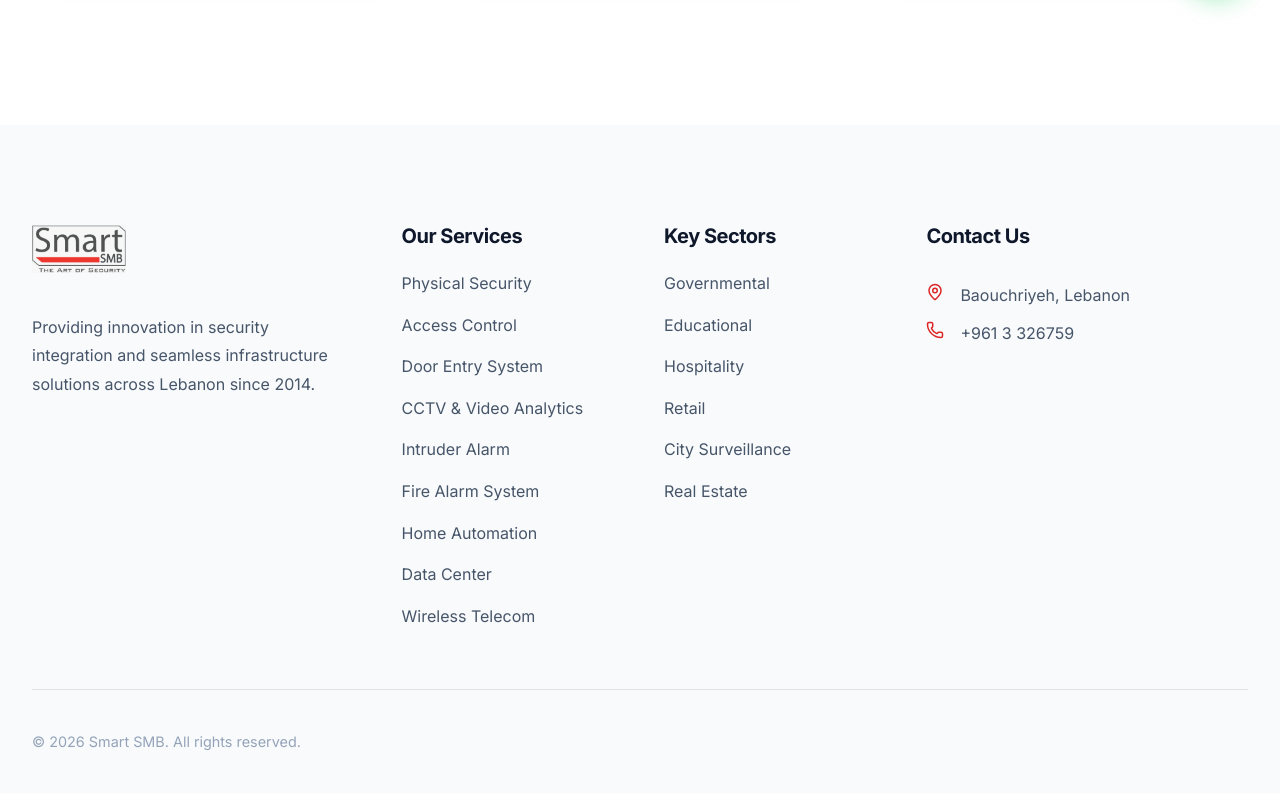
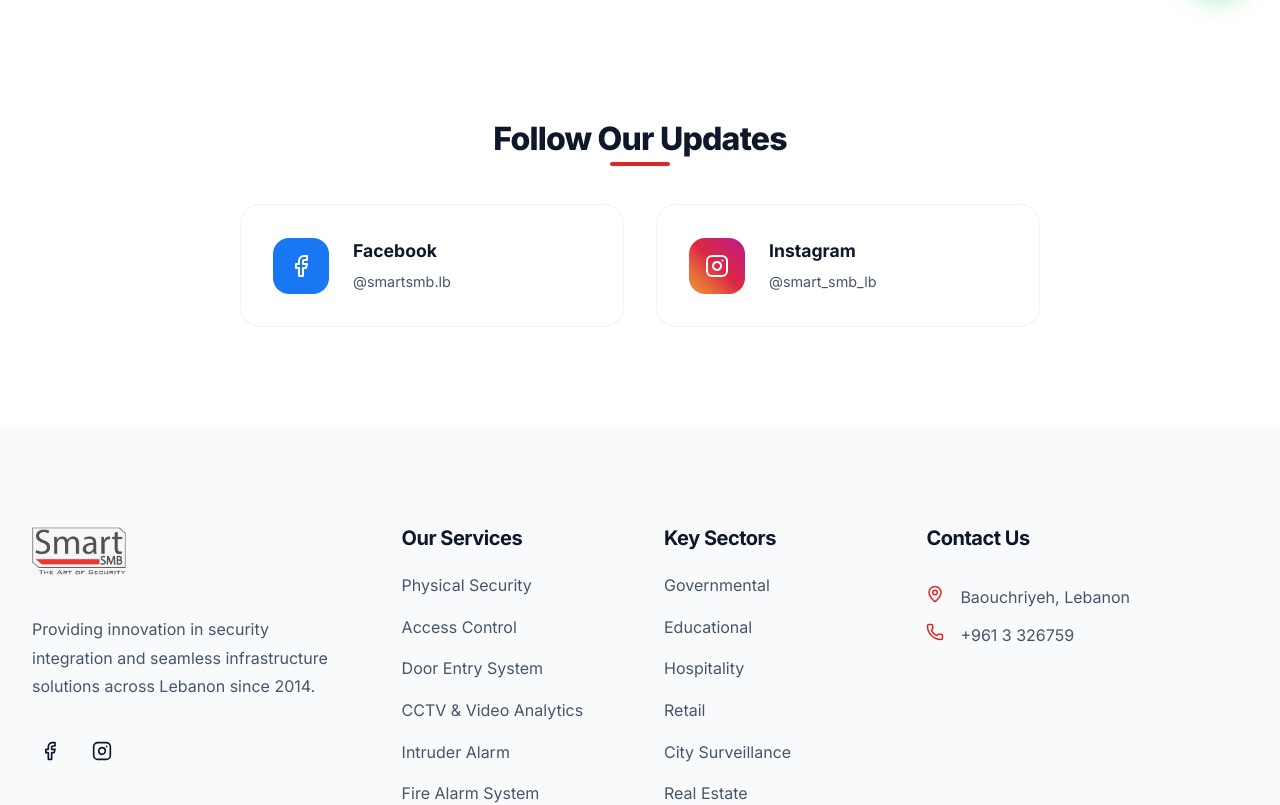
Before and after one commit to Go-Prime-AI/smart-smb, a React (Vite) app: page /contact in a window 1280 px wide. Shown: the part 780-1585 px from the top of the page. Built offline with nearby package versions, Linux system fonts and the light colour scheme.

Commit message:
feat: Add social media links to the footer and a dedicated social media section to the contact page.

```diff
--- a/src/components/layout/Footer.css
+++ b/src/components/layout/Footer.css
@@ -22,20 +22,27 @@
     margin-bottom: 2rem;
 }
 
-.social-links {
+.footer-social {
     display: flex;
-    gap: 1.5rem;
+    gap: 1rem;
 }
 
-.social-links a {
-    color: var(--text-primary);
-    opacity: 0.6;
+.social-link {
+    display: flex;
+    align-items: center;
+    justify-content: center;
+    width: 36px;
+    height: 36px;
+    border-radius: 50%;
+    background: rgba(var(--brand-primary-rgb), 0.1);
+    color: var(--brand-primary);
     transition: var(--transition-smooth);
 }
 
-.social-links a:hover {
-    opacity: 1;
-    color: var(--brand-accent);
+.social-link:hover {
+    background: var(--brand-primary);
+    color: white;
+    transform: translateY(-3px);
 }
 
 .footer-nav h4,
--- a/src/components/layout/Footer.tsx
+++ b/src/components/layout/Footer.tsx
@@ -1,5 +1,5 @@
 import { Link } from 'react-router-dom';
-import { Phone, MapPin } from 'lucide-react';
+import { Phone, MapPin, Facebook, Instagram } from 'lucide-react';
 import './Footer.css';
 
 const Footer = () => {
@@ -11,6 +11,14 @@ const Footer = () => {
                     <div className="footer-brand">
                         <img src="/smart-smb-logo.jpeg" alt="Smart SMB Logo" className="footer-logo" />
                         <p>Providing innovation in security integration and seamless infrastructure solutions across Lebanon since 2014.</p>
+                        <div className="footer-social">
+                            <a href="https://www.facebook.com/smartsmb.lb/" target="_blank" rel="noopener noreferrer" className="social-link" aria-label="Facebook">
+                                <Facebook size={20} />
+                            </a>
+                            <a href="https://www.instagram.com/smart_smb_lb" target="_blank" rel="noopener noreferrer" className="social-link" aria-label="Instagram">
+                                <Instagram size={20} />
+                            </a>
+                        </div>
                     </div>
 
                     {/* Services */}
@@ -53,8 +61,6 @@ const Footer = () => {
                             <Phone size={18} className="contact-icon" />
                             <a href="tel:+9613326759" style={{ color: 'inherit', textDecoration: 'none' }}>+961 3 326759</a>
                         </div>
-
-
                     </div>
                 </div>
 
--- a/src/pages/Contact.css
+++ b/src/pages/Contact.css
@@ -112,3 +112,106 @@
         padding: 2.5rem 1.5rem;
     }
 }
+
+/* Social Media Section Styles */
+.contact-social-section {
+    margin-top: 6rem;
+    text-align: center;
+}
+
+.social-title {
+    font-size: 2rem;
+    font-weight: 800;
+    color: var(--brand-primary);
+    margin-bottom: 3rem;
+    position: relative;
+    display: inline-block;
+}
+
+.social-title::after {
+    content: '';
+    position: absolute;
+    bottom: -10px;
+    left: 50%;
+    transform: translateX(-50%);
+    width: 60px;
+    height: 4px;
+    background: var(--brand-accent);
+    border-radius: 2px;
+}
+
+.social-links-grid {
+    display: grid;
+    grid-template-columns: repeat(2, 1fr);
+    gap: 2rem;
+    max-width: 800px;
+    margin: 0 auto;
+}
+
+.social-card {
+    display: flex;
+    align-items: center;
+    gap: 1.5rem;
+    padding: 2rem;
+    background: #fff;
+    border-radius: 20px;
+    text-decoration: none;
+    border: 1px solid rgba(0, 0, 0, 0.05);
+    transition: all 0.3s ease;
+}
+
+.social-card:hover {
+    transform: translateY(-5px);
+    box-shadow: 0 15px 35px rgba(0, 0, 0, 0.06);
+    border-color: rgba(var(--brand-primary-rgb), 0.2);
+}
+
+.social-icon {
+    width: 56px;
+    height: 56px;
+    border-radius: 16px;
+    display: flex;
+    align-items: center;
+    justify-content: center;
+    color: white;
+    transition: transform 0.3s ease;
+}
+
+.social-card:hover .social-icon {
+    transform: scale(1.1) rotate(5deg);
+}
+
+.social-card.facebook .social-icon {
+    background: #1877F2;
+}
+
+.social-card.instagram .social-icon {
+    background: linear-gradient(45deg, #f09433 0%, #e6683c 25%, #dc2743 50%, #cc2366 75%, #bc1888 100%);
+}
+
+.social-info {
+    text-align: left;
+}
+
+.social-info .platform {
+    display: block;
+    font-size: 1.1rem;
+    font-weight: 700;
+    color: var(--text-primary);
+    margin-bottom: 0.2rem;
+}
+
+.social-info .handle {
+    font-size: 0.9rem;
+    color: var(--text-secondary);
+}
+
+@media (max-width: 768px) {
+    .social-links-grid {
+        grid-template-columns: 1fr;
+    }
+
+    .contact-social-section {
+        margin-top: 4rem;
+    }
+}
--- a/src/pages/Contact.tsx
+++ b/src/pages/Contact.tsx
@@ -1,5 +1,5 @@
 import { motion } from 'framer-motion';
-import { Phone, MapPin, MessageCircle } from 'lucide-react';
+import { Phone, MapPin, MessageCircle, Facebook, Instagram } from 'lucide-react';
 import './Contact.css';
 
 const Contact = () => {
@@ -74,6 +74,48 @@ const Contact = () => {
                             </a>
                         </motion.div>
                     </div>
+
+                    {/* Social Media Section */}
+                    <motion.div
+                        initial={{ opacity: 0, y: 30 }}
+                        whileInView={{ opacity: 1, y: 0 }}
+                        viewport={{ once: true }}
+                        transition={{ delay: 0.3 }}
+                        className="contact-social-section"
+                    >
+                        <h2 className="social-title">Follow Our Updates</h2>
+                        <div className="social-links-grid">
+                            <a
+                                href="https://www.facebook.com/smartsmb.lb/"
+                                target="_blank"
+                                rel="noopener noreferrer"
+                                className="social-card facebook"
+                            >
+                                <div className="social-icon">
+                                    <Facebook size={24} />
+                                </div>
+                                <div className="social-info">
+                                    <span className="platform">Facebook</span>
+                                    <span className="handle">@smartsmb.lb</span>
+                                </div>
+                            </a>
+
+                            <a
+                                href="https://www.instagram.com/smart_smb_lb"
+                                target="_blank"
+                                rel="noopener noreferrer"
+                                className="social-card instagram"
+                            >
+                                <div className="social-icon">
+                                    <Instagram size={24} />
+                                </div>
+                                <div className="social-info">
+                                    <span className="platform">Instagram</span>
+                                    <span className="handle">@smart_smb_lb</span>
+                                </div>
+                            </a>
+                        </div>
+                    </motion.div>
                 </div>
             </section>
         </div>
```
